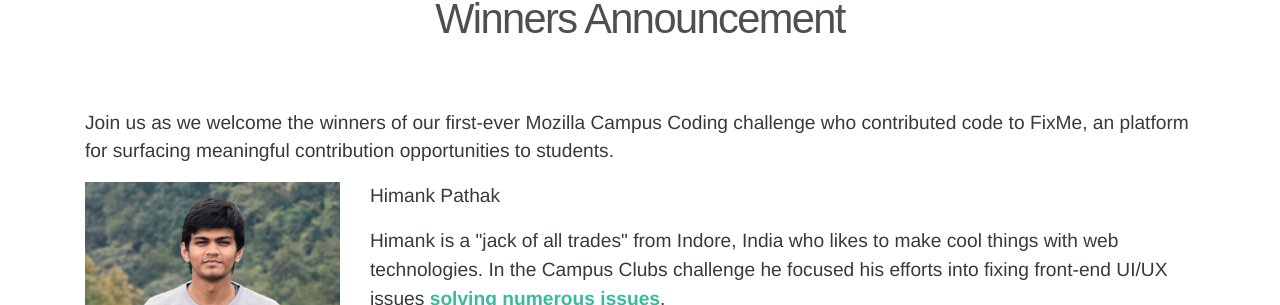
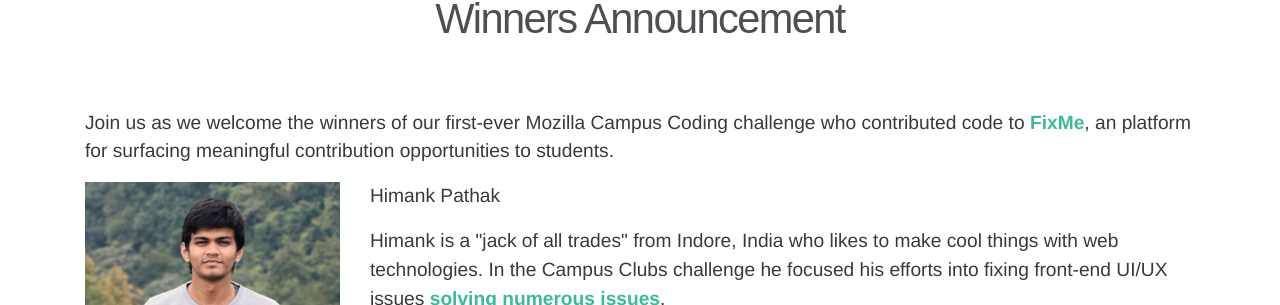
Before and after one commit to mozilla/mozilla-campus-clubs, a Jekyll site: the page built from _pages/challenge.md, in a window 1280 px wide and 900 px high. Shown: the part 412-717 px from the top of the window. Built offline with Jekyll 4.4.1, drawn with Linux system fonts in a browser that asks for light colours; some web fonts are replaced; part of the change alters nothing that is shown.

```diff
--- a/_pages/challenge.md
+++ b/_pages/challenge.md
@@ -10,7 +10,7 @@ ref: about
 ### Winners Announcement
 &nbsp;
 {: .clear}
-Join us as we welcome the winners of our first-ever Mozilla Campus Coding challenge who contributed code to FixMe, an platform for surfacing meaningful contribution opportunities to students.
+Join us as we welcome the winners of our first-ever Mozilla Campus Coding challenge who contributed code to <a href="https://ossn.fixme.club">FixMe</a>, an platform for surfacing meaningful contribution opportunities to students.
 
 <div class="row">
   <div class="col-md-3">
```
